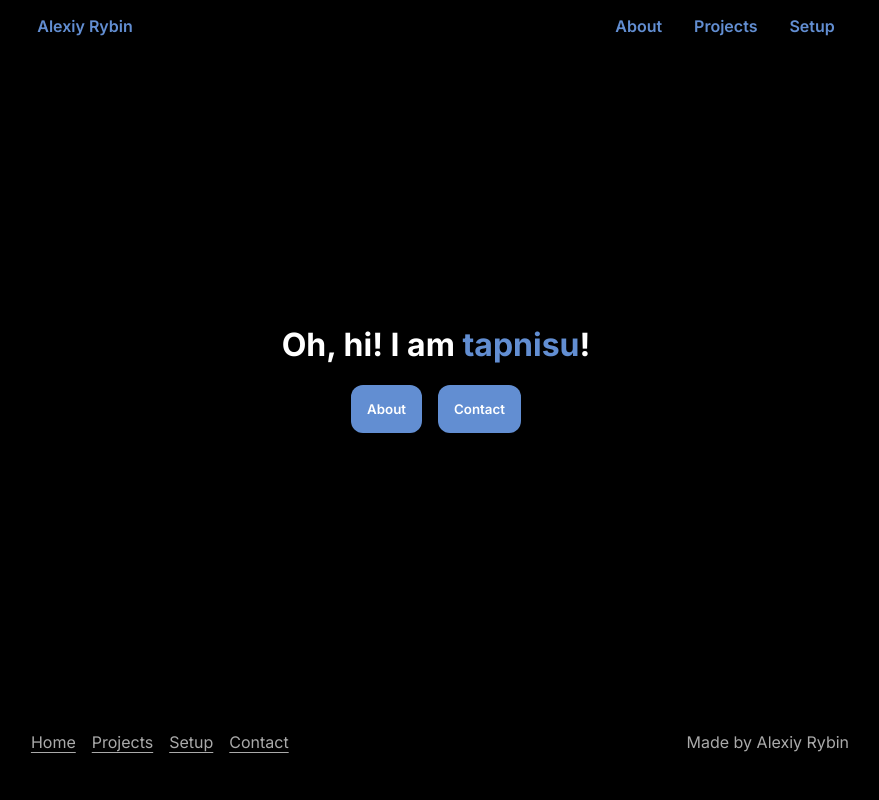
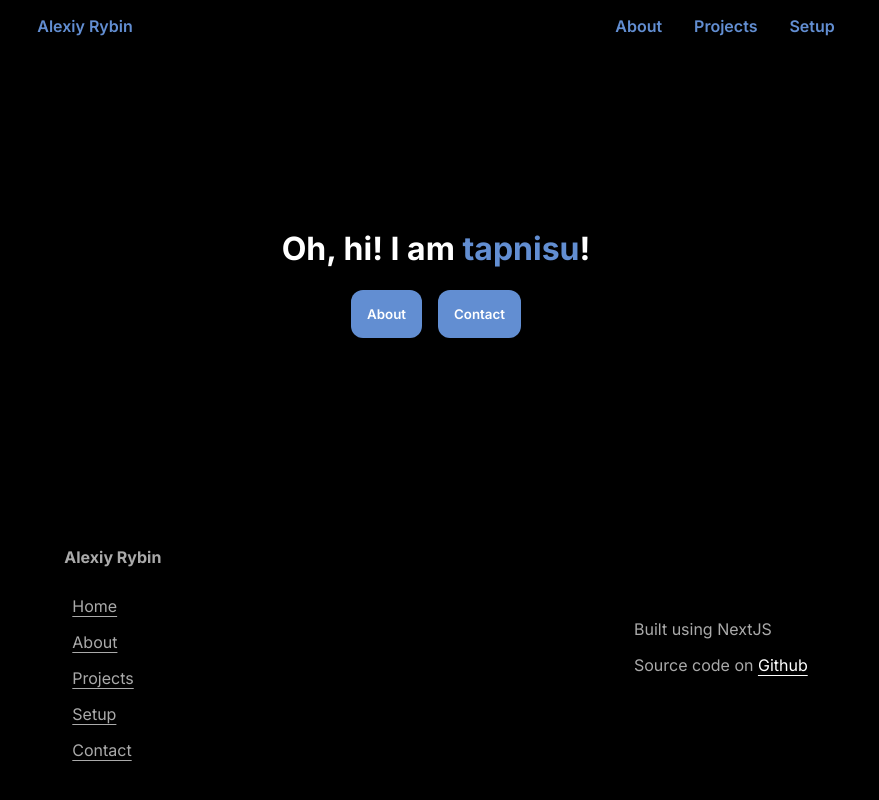
Before and after one commit to tapnisu/tapni.su, a Next.js app: page / in a window 1280 px wide. Shown: the whole page, without its empty margins (204-1083 px from the left). Built offline with nearby package versions, Linux system fonts and the light colour scheme.

Commit message:
New footer

```diff
--- a/components/footer/footer.module.css
+++ b/components/footer/footer.module.css
@@ -14,7 +14,7 @@
 
 .links {
   display: flex;
-  flex-direction: row;
+  flex-direction: column;
   flex-wrap: wrap;
 }
 
--- a/components/footer/index.tsx
+++ b/components/footer/index.tsx
@@ -3,6 +3,7 @@ import styles from "./footer.module.css";
 
 const paths = [
   { name: "Home", url: "/" },
+  { name: "About", url: "/about" },
   {
     name: "Projects",
     url: "/projects",
@@ -15,6 +16,8 @@ export default function Footer() {
   return (
     <footer className={styles.footer}>
       <div className={styles.toSides}>
+        <div>
+          <h4>Alexiy Rybin</h4>
           <div className={styles.links}>
             {paths?.map((info: { name: string; url: string }) => (
               <Link href={info.url} className={styles.link} key={info.name}>
@@ -22,8 +25,16 @@ export default function Footer() {
               </Link>
             ))}
           </div>
+        </div>
 
-        <p>Made by Alexiy Rybin</p>
+        <div>
+          <p>Built using NextJS</p>
+
+          <p>
+            Source code on{" "}
+            <Link href="https://github.com/tapnisu/website/">Github</Link>
+          </p>
+        </div>
       </div>
     </footer>
   );
```
Lines whose indentation alone changed are shown as unchanged.
